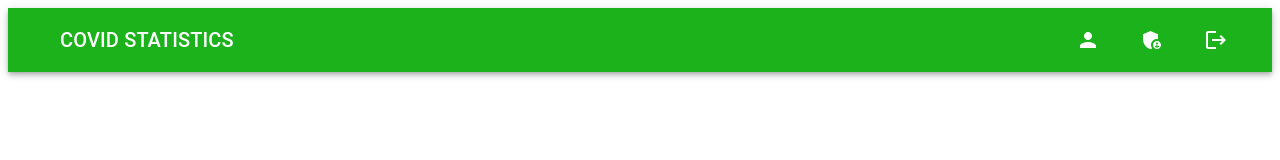
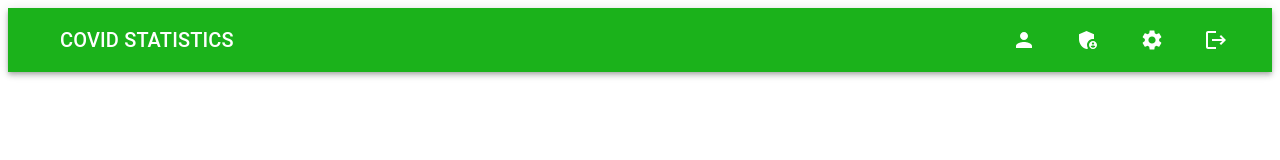
Before and after one commit to SantiagoCalderon1999/covid-app, a React (Create React App) app: page / in a window 1280 px wide. Shown: the top 160 px of the page. Built offline with nearby package versions, Linux system fonts and the light colour scheme.

Commit message:
Added extra elements in menu and included MenuElement

```diff
--- a/src/components/MenuBar.js
+++ b/src/components/MenuBar.js
@@ -7,7 +7,8 @@ import IconButton from '@mui/material/IconButton';
 import LogoutIcon from '@mui/icons-material/Logout';
 import PersonIcon from '@mui/icons-material/Person';
 import AdminPanelSettingsIcon from '@mui/icons-material/AdminPanelSettings';
-import Tooltip from '@mui/material/Tooltip';
+import SettingsIcon from '@mui/icons-material/Settings';
+import MenuElement from './MenuElement'
 
 const style = {
   bgcolor: "#1bb21b"
@@ -32,24 +33,10 @@ function MenuBar(){
               <Typography variant="h6" component="div" sx={{ flexGrow: 1 }}>
                 COVID STATISTICS
               </Typography>
-              <Tooltip
-                title="View profile"
-                placement="top"
-              >
-                <Button color="inherit" data-tip data-for="userTip"><PersonIcon/></Button>
-              </Tooltip>
-              <Tooltip
-                title="Authenticate"
-                placement="top"
-              >
-                <Button color="inherit"><AdminPanelSettingsIcon/></Button>
-              </Tooltip>
-              <Tooltip
-                title="Logout"
-                placement="top"
-              >
-                <Button color="inherit" ><LogoutIcon/></Button>
-              </Tooltip>
+              <MenuElement  tooltipTitle="View profile" ><PersonIcon/></MenuElement>
+              <MenuElement  tooltipTitle="Authenticate" ><AdminPanelSettingsIcon/></MenuElement>
+              <MenuElement  tooltipTitle="Settings" ><SettingsIcon/></MenuElement>
+              <MenuElement  tooltipTitle="Logout" ><LogoutIcon/></MenuElement>
             </Toolbar>
           </AppBar>
       );
--- /dev/null
+++ b/src/components/MenuElement.js
@@ -0,0 +1,20 @@
+import Button from '@mui/material/Button';
+import Tooltip from '@mui/material/Tooltip';
+import PersonIcon from '@mui/icons-material/Person';
+
+/**
+ * Creates a menu element
+ * @returns JSX containing a button with a tooltip
+ */
+function MenuElement({tooltipTitle, children}){
+    return (
+        <Tooltip
+        title={tooltipTitle}
+        placement="top"
+        >
+            <Button color="inherit" >{children}</Button>
+        </Tooltip>
+      );
+}
+
+export default MenuElement;
```
